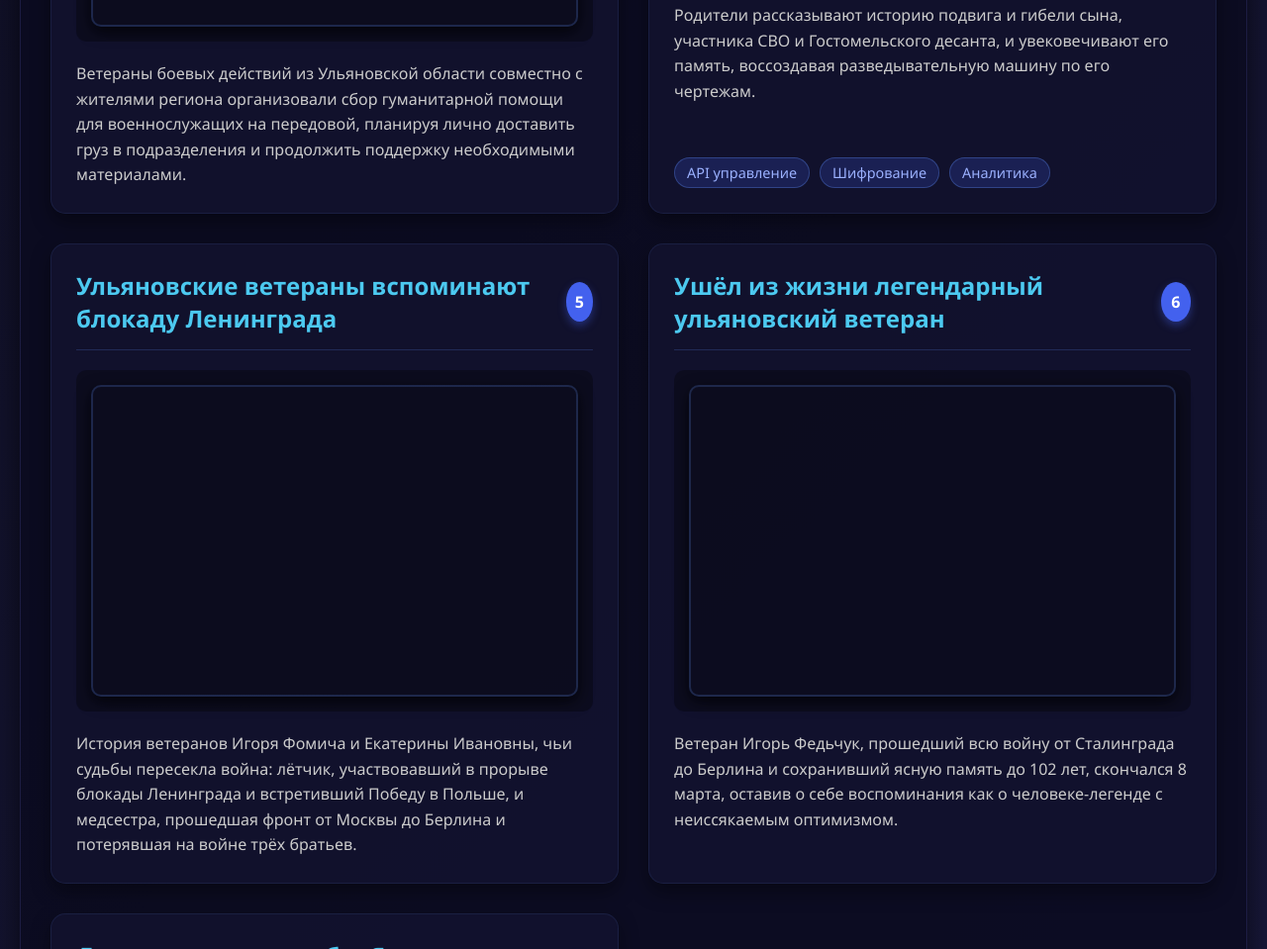
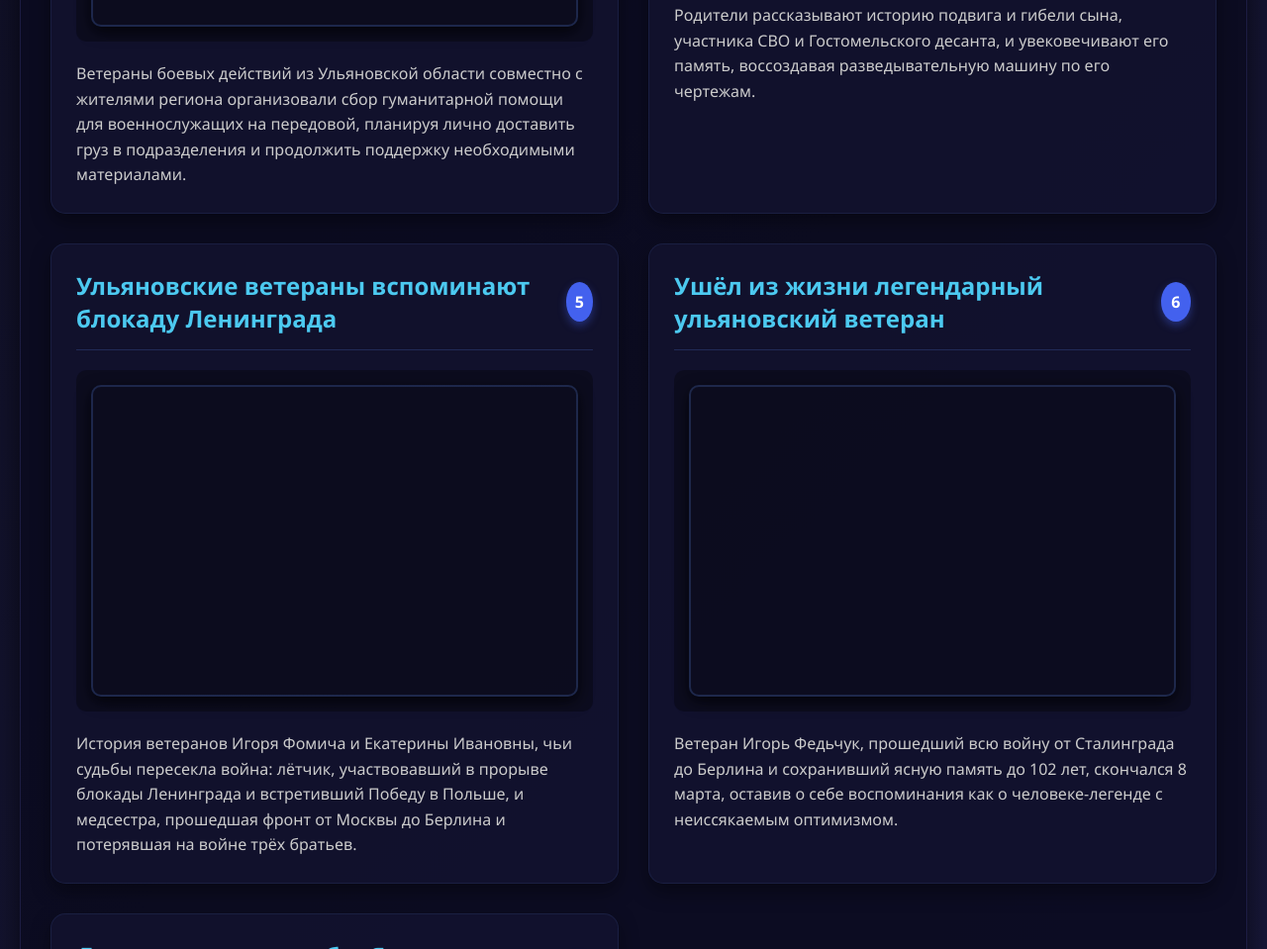
Before and after one commit to my-video-platform/video-gallery, a plain HTML site: page index.html in a window 1280 px wide. Shown: the part 1458-2417 px from the top of the page at 99% size. Drawn offline with Linux system fonts and the light colour scheme.

Commit message:
Update index.html

```diff
--- a/index.html
+++ b/index.html
@@ -314,11 +314,7 @@
                         <iframe width="560" height="315" src="https://runtime.video.cloud.yandex.net/player/video/vplv3ecpp4o6qfikmwpi?autoplay=0&mute=0" allow="autoplay; fullscreen; accelerometer; gyroscope; picture-in-picture; encrypted-media" frameborder="0" scrolling="no"></iframe>
                     </div>
                     <p class="video-description">Родители рассказывают историю подвига и гибели сына, участника СВО и Гостомельского десанта, и увековечивают его память, воссоздавая разведывательную машину по его чертежам.</p>
-                    <div class="video-features">
-                        <span class="feature-tag">API управление</span>
-                        <span class="feature-tag">Шифрование</span>
-                        <span class="feature-tag">Аналитика</span>
-                    </div>
+
                 </div>
 
                 <!-- Видео 5 -->
```
